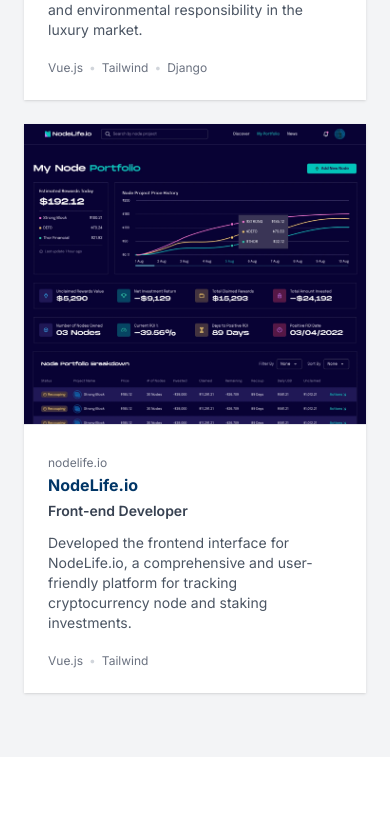
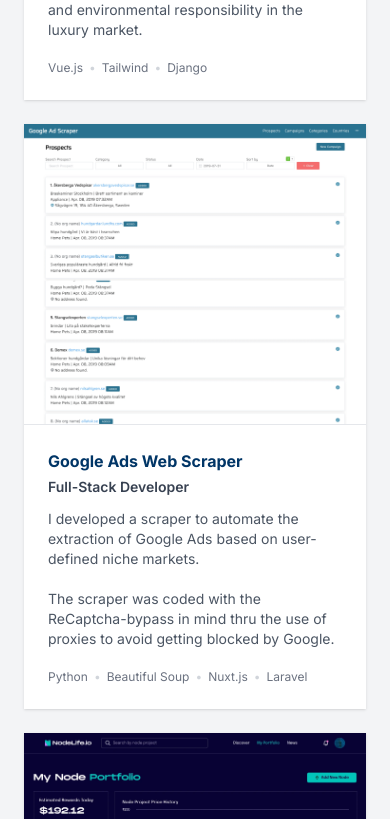
Before and after one commit to erwinmesi/v2.mesi.dev, a Next.js app: page / in a window 390 px wide. Shown: the part 6180-6999 px from the top of the page. Built offline with nearby package versions, Linux system fonts and the light colour scheme.

Commit message:
feat(projects): add wsag

```diff
--- a/app/configs/projects.ts
+++ b/app/configs/projects.ts
@@ -1,6 +1,7 @@
 import image from '@/app/assets/images/project.webp'
 import hn from '@/app/assets/images/hn.webp'
 import nodelife from '@/app/assets/images/nodelife.webp'
+import wsag from '@/app/assets/images/wsag.webp'
 
 export const projects = [
   {
@@ -22,31 +23,34 @@
   {
     show: true,
     active: false,
+    name: 'Google Ads Web Scraper',
+    domain: null,
+    url: null,
+    role: 'Full-Stack Developer',
+    thumbnail: wsag.src,
+    thumbnailClass: 'h-[300px] md:h-[250px] lg:h-[200px]',
+    className: 'md:col-span-1 md:row-span-1 lg:col-span-2 lg:row-span-1',
+    about:
+      'The Niche-Specific Google Ads Scraper is a robust tool designed to automate the extraction of Google Advertisements based on user-defined niche markets. This project was born out of the need for efficient, targeted ad analysis for niche marketing strategies. It offers a streamlined approach to gather ad data, helping marketers and businesses to understand their competition and market trends better.',
+    responsibility:
+      '<p>I developed a scraper to automate the extraction of Google Ads based on user-defined niche markets.</p><br><p>The scraper was coded with the ReCaptcha-bypass in mind thru the use of proxies to avoid getting blocked by Google.</p>',
+    technologies: ['Python', 'Beautiful Soup', 'Nuxt.js', 'Laravel'],
+  },
+  {
+    show: true,
+    active: false,
     name: 'NodeLife.io',
     domain: 'nodelife.io',
     url: 'https://x.com/PORY8ON/status/1519643332355497984',
     role: 'Front-end Developer',
     thumbnail: nodelife.src,
-    thumbnailClass: 'h-[300px] md:h-[250px] lg:h-[200px]',
-    className: 'md:col-span-1 md:row-span-1 lg:col-span-2 lg:row-span-1',
-    about: 'Free crypto node & staking investment tracker. The easiest way to track your crypto node portfolio.',
+    thumbnailClass: 'h-[300px] md:h-[300px] lg:h-[200px]',
+    className: 'md:col-span-2 md:row-span-1 lg:col-span-1 lg:row-span-1',
+    about:
+      'Free crypto node & staking investment tracker. The easiest way to track your crypto node portfolio.',
     responsibility:
       '<p>Developed the frontend interface for NodeLife.io, a comprehensive and user-friendly platform for tracking cryptocurrency node and staking investments.</p>',
     technologies: ['Vue.js', 'Tailwind'],
-  },
-  {
-    show: false,
-    active: true,
-    name: 'DAG Business Portal',
-    domain: null,
-    url: null,
-    role: 'Full-Stack Developer',
-    thumbnail: image.src,
-    thumbnailClass: 'h-[300px] md:h-[300px] lg:h-[200px]',
-    className: 'md:col-span-2 md:row-span-1 lg:col-span-1 lg:row-span-1',
-    responsibility:
-      'Offers a motivational software package for companies who want to promote great values and motivation with their employees.',
-    technologies: ['Vue.js', 'Tailwind', 'Laravel'],
   },
   {
     show: false,
@@ -58,6 +62,7 @@
     thumbnail: image.src,
     thumbnailClass: 'h-[300px] md:h-[200px] lg:h-full',
     className: 'md:col-span-1 md:row-span-1 lg:col-span-1 lg:row-span-2',
+    about: '',
     responsibility:
       'Offers a motivational software package for companies who want to promote great values and motivation with their employees.',
     technologies: ['Vue.js', 'Tailwind', 'Laravel'],
@@ -65,13 +70,14 @@
   {
     show: false,
     active: true,
-    name: 'Google Ads Scraper',
+    name: 'DAG Business Portal',
     domain: null,
     url: null,
     role: 'Full-Stack Developer',
     thumbnail: image.src,
     thumbnailClass: 'h-[300px] md:h-full lg:h-[200px]',
     className: 'md:col-span-1 md:row-span-2 lg:col-span-1 lg:row-span-1',
+    about: '',
     responsibility:
       'Offers a motivational software package for companies who want to promote great values and motivation with their employees.',
     technologies: ['Vue.js', 'Tailwind', 'Laravel'],
@@ -86,6 +92,7 @@
     thumbnail: image.src,
     thumbnailClass: 'h-[300px] md:h-[200px] lg:h-[200px]',
     className: 'md:col-span-1 md:row-span-1 lg:col-span-1 lg:row-span-1',
+    about: '',
     responsibility:
       'Offers a motivational software package for companies who want to promote great values and motivation with their employees.',
     technologies: ['Vue.js', 'Tailwind', 'Laravel'],
```
Also changed, not shown: app/assets/images/wsag.webp (added).
